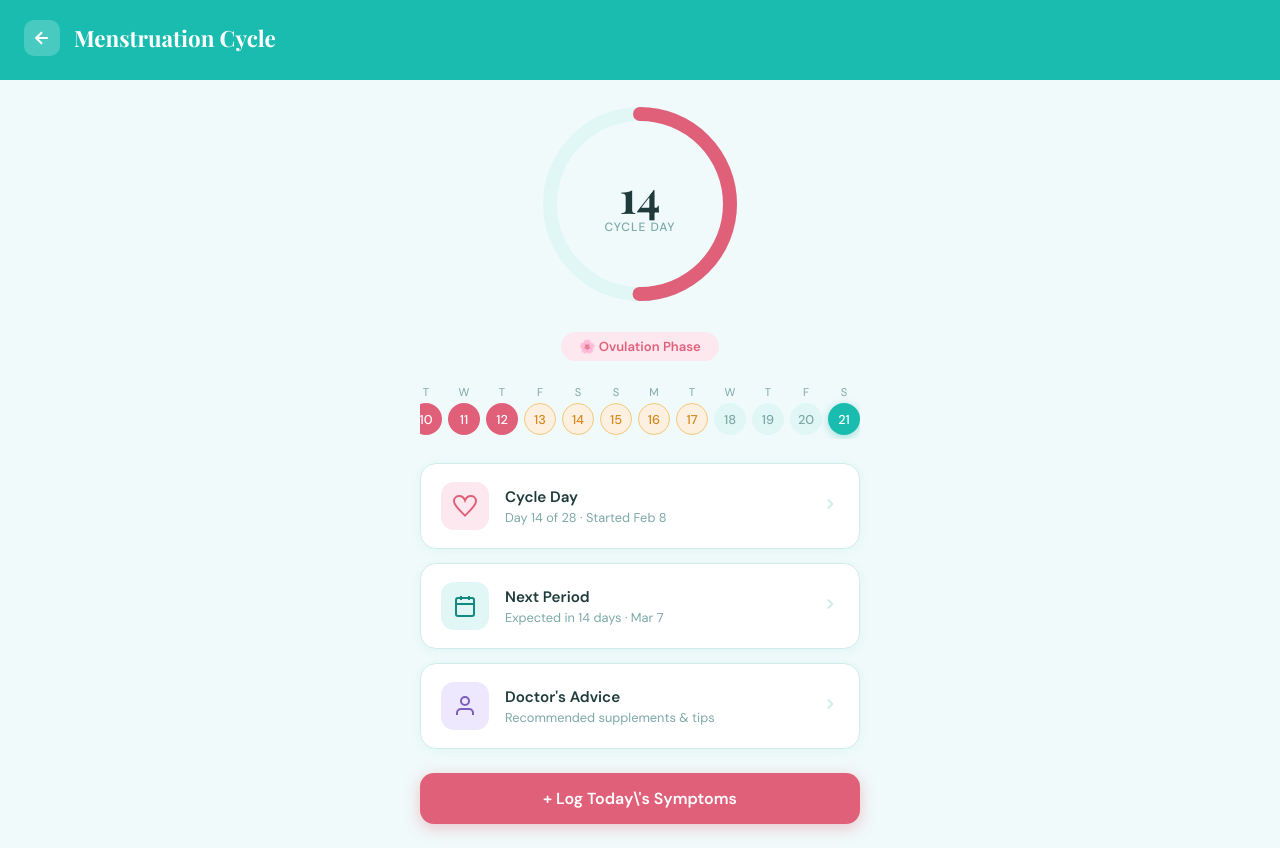
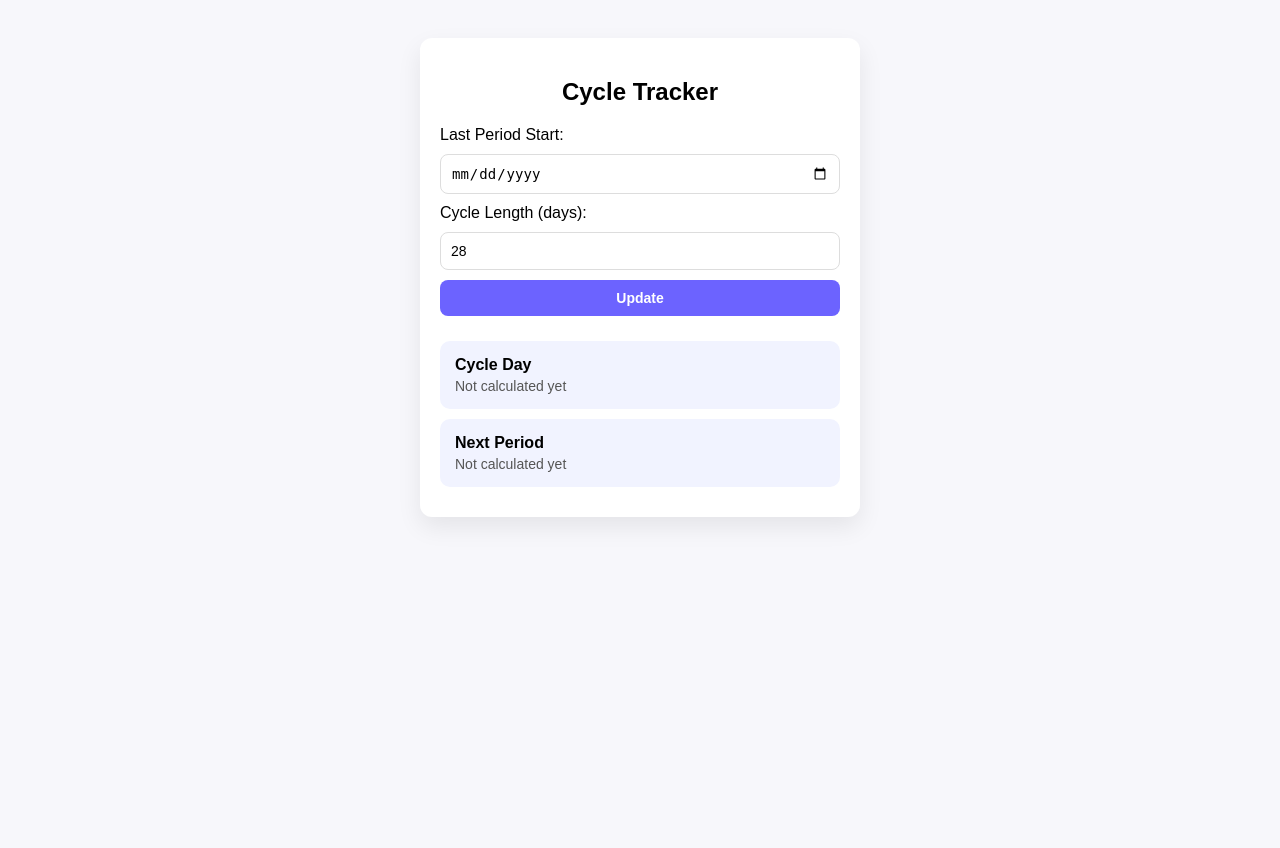
Before and after one commit to JOEL-GICHUHI/healthapp-tracker, a Flask app: page /cycle in a window 1280 px wide. After the commit the page ends 522 px from the top, so only its background shows below. Run offline with Flask 3, Linux system fonts and the light colour scheme; the visitor is signed in with stand-in values (Sample User, id 1).

```diff
--- a/templates/cycle.html
+++ b/templates/cycle.html
@@ -1,162 +1,153 @@
 <!DOCTYPE html>
 <html lang="en">
 <head>
-  <meta charset="UTF-8"/>
-  <meta name="viewport" content="width=device-width, initial-scale=1.0"/>
-  <title>Menstruation Cycle – HealthCare</title>
-  <link href="https://fonts.googleapis.com/css2?family=DM+Sans:wght@400;500;600&family=Playfair+Display:wght@700&display=swap" rel="stylesheet"/>
+  <meta charset="UTF-8">
+  <title>Cycle Tracker</title>
   <style>
-    *,*::before,*::after{box-sizing:border-box;margin:0;padding:0}
-    :root{--teal:#1ABCB0;--teal-dark:#138a81;--teal-light:#e0f7f5;--bg:#f0fafa;--card:#fff;--text:#1e3a3a;--muted:#7da8a8;--border:#d0ecea;--pink:#e0607a;--pink-light:#fde8f0;}
-    body{min-height:100vh;background:var(--bg);font-family:'DM Sans',sans-serif;}
-    .topbar{background:var(--teal);padding:20px 24px 24px;}
-    .topbar-inner{display:flex;align-items:center;gap:14px;}
-    .back-btn{background:rgba(255,255,255,0.2);border:none;border-radius:10px;width:36px;height:36px;display:flex;align-items:center;justify-content:center;color:white;text-decoration:none;}
-    .back-btn svg{width:20px;height:20px;}
-    .topbar h1{font-family:'Playfair Display',serif;color:white;font-size:1.4rem;}
-    .content{padding:24px 20px;max-width:480px;margin:0 auto;}
+    body {
+      font-family: Arial, sans-serif;
+      background: #f7f7fb;
+      padding: 30px;
+    }
 
-    /* Tracker ring */
-    .tracker-wrap{display:flex;justify-content:center;margin-bottom:28px;}
-    .tracker{position:relative;width:200px;height:200px;}
-    .tracker svg{width:200px;height:200px;transform:rotate(-90deg);}
-    .tracker-bg{fill:none;stroke:var(--teal-light);stroke-width:14;}
-    .tracker-fill{fill:none;stroke:var(--pink);stroke-width:14;stroke-linecap:round;stroke-dasharray:565;stroke-dashoffset:200;transition:stroke-dashoffset 1s ease;}
-    .tracker-center{position:absolute;top:50%;left:50%;transform:translate(-50%,-50%);text-align:center;}
-    .tracker-day{font-family:'Playfair Display',serif;font-size:2.8rem;color:var(--text);line-height:1;}
-    .tracker-label{font-size:0.75rem;color:var(--muted);font-weight:500;text-transform:uppercase;letter-spacing:1px;}
+    .container {
+      max-width: 400px;
+      margin: auto;
+      background: white;
+      padding: 20px;
+      border-radius: 12px;
+      box-shadow: 0 10px 25px rgba(0,0,0,0.08);
+    }
 
-    /* Phase badge */
-    .phase-badge{text-align:center;margin-bottom:24px;}
-    .phase-tag{display:inline-block;background:var(--pink-light);color:var(--pink);padding:6px 18px;border-radius:20px;font-size:0.82rem;font-weight:600;}
+    h2 {
+      text-align: center;
+      margin-bottom: 20px;
+    }
 
-    /* Info cards */
-    .info-grid{display:flex;flex-direction:column;gap:14px;margin-bottom:24px;}
-    .info-card{background:var(--card);border-radius:16px;padding:18px 20px;border:1.5px solid var(--border);box-shadow:0 2px 12px rgba(26,188,176,0.07);display:flex;align-items:center;gap:16px;cursor:pointer;transition:transform 0.18s,box-shadow 0.18s;}
-    .info-card:hover{transform:translateY(-2px);box-shadow:0 6px 20px rgba(26,188,176,0.14);}
-    .info-icon{width:48px;height:48px;border-radius:13px;display:flex;align-items:center;justify-content:center;flex-shrink:0;}
-    .info-icon svg{width:24px;height:24px;}
-    .icon-pink{background:var(--pink-light);color:var(--pink);}
-    .icon-teal{background:var(--teal-light);color:var(--teal-dark);}
-    .icon-purple{background:#ede8fd;color:#7c5cbf;}
-    .info-text h3{font-size:0.95rem;font-weight:600;color:var(--text);margin-bottom:2px;}
-    .info-text p{font-size:0.8rem;color:var(--muted);}
-    .info-arrow{margin-left:auto;color:var(--border);}
-    .info-arrow svg{width:18px;height:18px;}
+    .cycle-input {
+      display: flex;
+      flex-direction: column;
+      gap: 10px;
+      margin-bottom: 25px;
+    }
 
-    /* Log button */
-    .btn-log{width:100%;padding:15px;background:var(--pink);color:white;border:none;border-radius:14px;font-family:'DM Sans',sans-serif;font-size:1rem;font-weight:600;cursor:pointer;box-shadow:0 4px 16px rgba(224,96,122,0.35);transition:background 0.2s;}
-    .btn-log:hover{background:#c44e68;}
+    input, button {
+      padding: 10px;
+      border-radius: 8px;
+      border: 1px solid #ddd;
+      font-size: 14px;
+    }
 
-    /* Month strip */
-    .month-strip{display:flex;gap:6px;overflow-x:auto;padding-bottom:4px;margin-bottom:24px;scrollbar-width:none;}
-    .month-strip::-webkit-scrollbar{display:none;}
-    .day-dot{display:flex;flex-direction:column;align-items:center;gap:4px;flex-shrink:0;cursor:pointer;}
-    .day-dot span{font-size:0.7rem;color:var(--muted);}
-    .dot{width:32px;height:32px;border-radius:50%;background:var(--teal-light);display:flex;align-items:center;justify-content:center;font-size:0.8rem;color:var(--muted);font-weight:500;transition:all 0.2s;}
-    .dot.period{background:var(--pink);color:white;}
-    .dot.today{background:var(--teal);color:white;box-shadow:0 2px 8px rgba(26,188,176,0.4);}
-    .dot.fertile{background:#fdf0e0;color:#d4881a;border:1.5px solid #f0c87a;}
+    button {
+      background: #6c63ff;
+      color: white;
+      border: none;
+      cursor: pointer;
+      font-weight: bold;
+    }
 
-    @keyframes fadeUp{from{opacity:0;transform:translateY(16px)}to{opacity:1;transform:translateY(0)}}
-    .content > *{animation:fadeUp 0.4s ease both;}
+    button:hover {
+      background: #574fd6;
+    }
+
+    .info-card {
+      display: flex;
+      justify-content: space-between;
+      align-items: center;
+      padding: 15px;
+      border-radius: 10px;
+      background: #f1f3ff;
+      margin-bottom: 10px;
+    }
+
+    .info-text h3 {
+      margin: 0;
+      font-size: 16px;
+    }
+
+    .info-text p {
+      margin: 4px 0 0;
+      font-size: 14px;
+      color: #555;
+    }
   </style>
 </head>
 <body>
-  <div class="topbar">
-    <div class="topbar-inner">
-      <a href="/dashboard" class="back-btn"><svg viewBox="0 0 24 24" fill="none" stroke="currentColor" stroke-width="2.5"><path d="M19 12H5M12 5l-7 7 7 7"/></svg></a>
-      <h1>Menstruation Cycle</h1>
+
+<div class="container">
+  <h2>Cycle Tracker</h2>
+
+  <!-- User Inputs -->
+  <div class="cycle-input">
+    <label>Last Period Start:</label>
+    <input type="date" id="lastPeriodDate">
+
+    <label>Cycle Length (days):</label>
+    <input type="number" id="cycleLength" value="28" min="21" max="40">
+
+    <button onclick="updateCycle()">Update</button>
+  </div>
+
+  <!-- Cycle Day Card -->
+  <div class="info-card">
+    <div class="info-text">
+      <h3>Cycle Day</h3>
+      <p id="cycleDayText">Not calculated yet</p>
     </div>
   </div>
 
-  <div class="content">
-
-    <!-- Cycle ring tracker -->
-    <div class="tracker-wrap">
-      <div class="tracker">
-        <svg viewBox="0 0 200 200">
-          <circle class="tracker-bg" cx="100" cy="100" r="90"/>
-          <circle class="tracker-fill" cx="100" cy="100" r="90" id="ring"/>
-        </svg>
-        <div class="tracker-center">
-          <div class="tracker-day" id="cycleDay">14</div>
-          <div class="tracker-label">Cycle Day</div>
-        </div>
-      </div>
+  <!-- Next Period Card -->
+  <div class="info-card">
+    <div class="info-text">
+      <h3>Next Period</h3>
+      <p id="nextPeriodText">Not calculated yet</p>
     </div>
-
-    <!-- Current phase -->
-    <div class="phase-badge">
-      <span class="phase-tag">🌸 Ovulation Phase</span>
-    </div>
-
-    <!-- Month strip -->
-    <div class="month-strip" id="monthStrip"></div>
-
-    <!-- Info cards -->
-    <div class="info-grid">
-      <div class="info-card">
-        <div class="info-icon icon-pink">
-          <svg viewBox="0 0 24 24" fill="none" stroke="currentColor" stroke-width="2"><path d="M12 21.593c-5.63-5.539-11-10.297-11-14.402 0-3.791 3.068-5.191 5.281-5.191 1.312 0 4.151.501 5.719 4.457 1.59-3.968 4.464-4.447 5.726-4.447 2.54 0 5.274 1.621 5.274 5.181 0 4.069-5.136 8.625-11 14.402z"/></svg>
-        </div>
-        <div class="info-text">
-          <h3>Cycle Day</h3>
-          <p>Day 14 of 28 · Started Feb 8</p>
-        </div>
-        <div class="info-arrow"><svg viewBox="0 0 24 24" fill="none" stroke="currentColor" stroke-width="2.5"><path d="M9 18l6-6-6-6"/></svg></div>
-      </div>
-
-      <div class="info-card">
-        <div class="info-icon icon-teal">
-          <svg viewBox="0 0 24 24" fill="none" stroke="currentColor" stroke-width="2"><rect x="3" y="4" width="18" height="18" rx="2"/><path d="M16 2v4M8 2v4M3 10h18"/></svg>
-        </div>
-        <div class="info-text">
-          <h3>Next Period</h3>
-          <p>Expected in 14 days · Mar 7</p>
-        </div>
-        <div class="info-arrow"><svg viewBox="0 0 24 24" fill="none" stroke="currentColor" stroke-width="2.5"><path d="M9 18l6-6-6-6"/></svg></div>
-      </div>
-
-      <div class="info-card">
-        <div class="info-icon icon-purple">
-          <svg viewBox="0 0 24 24" fill="none" stroke="currentColor" stroke-width="2"><path d="M20 21v-2a4 4 0 0 0-4-4H8a4 4 0 0 0-4 4v2"/><circle cx="12" cy="7" r="4"/></svg>
-        </div>
-        <div class="info-text">
-          <h3>Doctor's Advice</h3>
-          <p>Recommended supplements &amp; tips</p>
-        </div>
-        <div class="info-arrow"><svg viewBox="0 0 24 24" fill="none" stroke="currentColor" stroke-width="2.5"><path d="M9 18l6-6-6-6"/></svg></div>
-      </div>
-    </div>
-
-    <button class="btn-log" onclick="alert('Log symptoms feature coming soon!')">+ Log Today\'s Symptoms</button>
-
   </div>
 
-  <script>
-    // Draw month strip
-    const strip = document.getElementById('monthStrip');
-    const days = ['S','M','T','W','T','F','S'];
-    const today = 21;
-    const periodDays = [8,9,10,11,12];
-    const fertileDays = [13,14,15,16,17];
-    for (let i = 1; i <= 28; i++) {
-      const d = document.createElement('div');
-      d.className = 'day-dot';
-      let cls = '';
-      if (i === today) cls = 'today';
-      else if (periodDays.includes(i)) cls = 'period';
-      else if (fertileDays.includes(i)) cls = 'fertile';
-      d.innerHTML = `<span>${days[(i-1)%7]}</span><div class="dot ${cls}">${i}</div>`;
-      strip.appendChild(d);
-      if (i === today) d.scrollIntoView({inline:'center', behavior:'smooth'});
-    }
-    // Animate ring (day 14 of 28 = 50%)
-    const circumference = 2 * Math.PI * 90;
-    const pct = 14 / 28;
-    document.getElementById('ring').style.strokeDashoffset = circumference * (1 - pct);
-    document.getElementById('ring').style.strokeDasharray = circumference;
-  </script>
+</div>
+
+<script>
+function updateCycle() {
+  const lastPeriod = document.getElementById("lastPeriodDate").value;
+  const cycleLength = parseInt(document.getElementById("cycleLength").value);
+
+  if (!lastPeriod || !cycleLength) {
+    alert("Please enter your last period date and cycle length");
+    return;
+  }
+
+  const startDate = new Date(lastPeriod);
+  const today = new Date();
+
+  today.setHours(0,0,0,0);
+  startDate.setHours(0,0,0,0);
+
+  const diffTime = today - startDate;
+  const diffDays = Math.floor(diffTime / (1000 * 60 * 60 * 24));
+
+  const cycleDay = (diffDays % cycleLength) + 1;
+
+
+  const nextPeriodDate = new Date(startDate);
+  nextPeriodDate.setDate(startDate.getDate() + cycleLength);
+
+  const daysRemaining = Math.ceil(
+    (nextPeriodDate - today) / (1000 * 60 * 60 * 24)
+  );
+
+  // Format dates
+  const options = { month: 'short', day: 'numeric' };
+  const formattedStart = startDate.toLocaleDateString(undefined, options);
+  const formattedNext = nextPeriodDate.toLocaleDateString(undefined, options);
+
+  // Update UI
+  document.getElementById("cycleDayText").innerText =
+    `Day ${cycleDay} of ${cycleLength} · Started ${formattedStart}`;
+
+  document.getElementById("nextPeriodText").innerText =
+    `Expected in ${daysRemaining} days · ${formattedNext}`;
+}
+</script>
+
 </body>
 </html>
```
